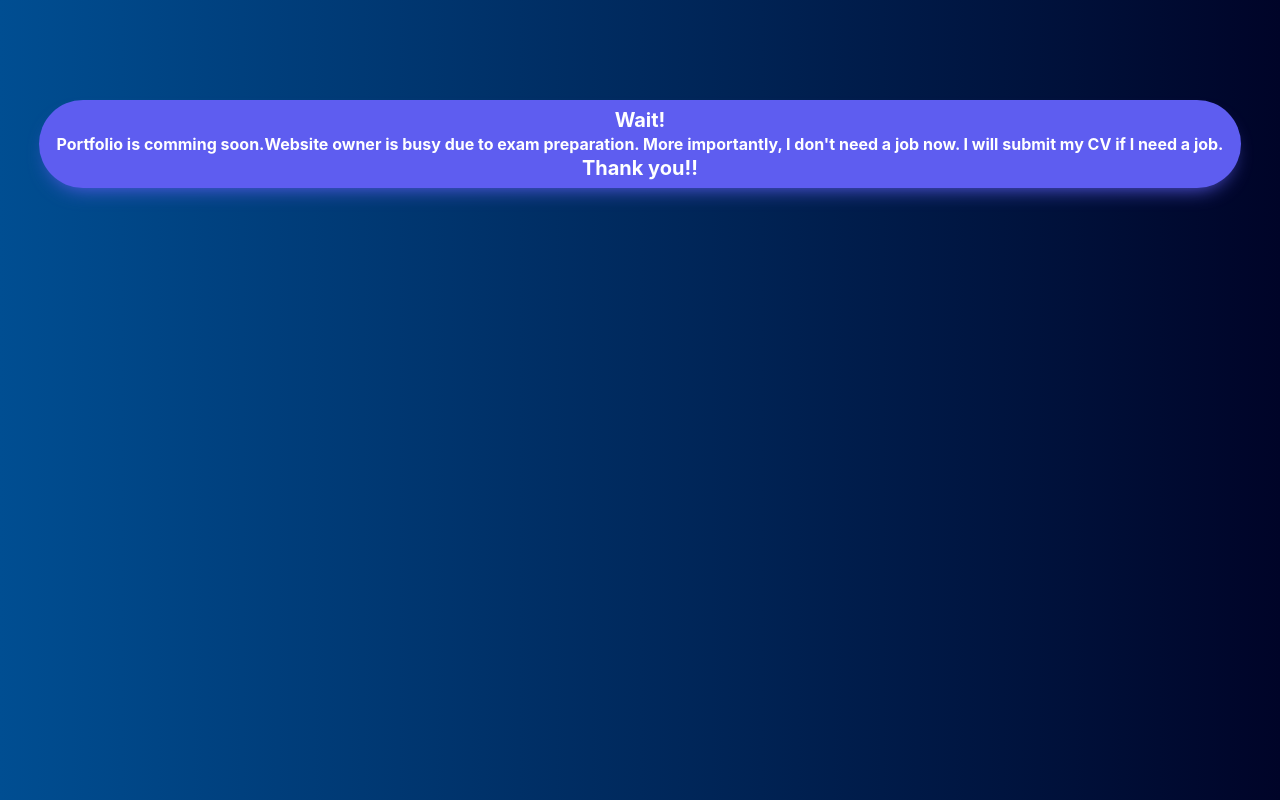
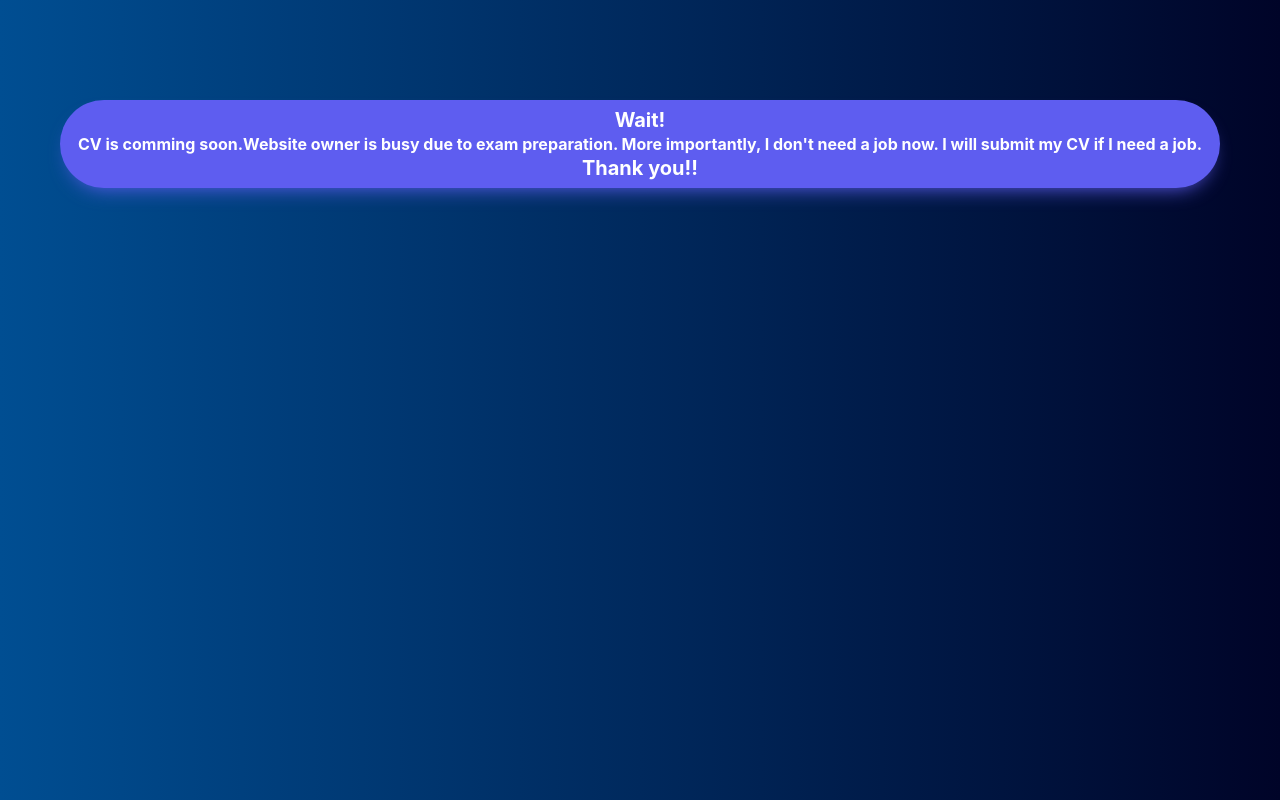
Before and after one commit to abdurrahmanabid/abdurrahmanabid.github.io, a plain HTML site: page CV.html in a window 1280 px wide. Drawn offline with Linux system fonts and the light colour scheme.

Commit message:
Update CV.html
Formal (fixed)

```diff
--- a/CV.html
+++ b/CV.html
@@ -51,7 +51,7 @@ background: linear-gradient(to right, #004e92, #000428); /* W3C, IE 10+/ Edge, F
 
 <body>
    <div>
-    <h1><p>Wait! </p>Portfolio is comming soon.Website owner is busy due to exam preparation.
+    <h1><p>Wait! </p>CV is comming soon.Website owner is busy due to exam preparation.
 More importantly, I don't need a job now. I will submit my CV if I need a job.<p>Thank you!! </p> </h1>
     </div>
 </body></html>
```
